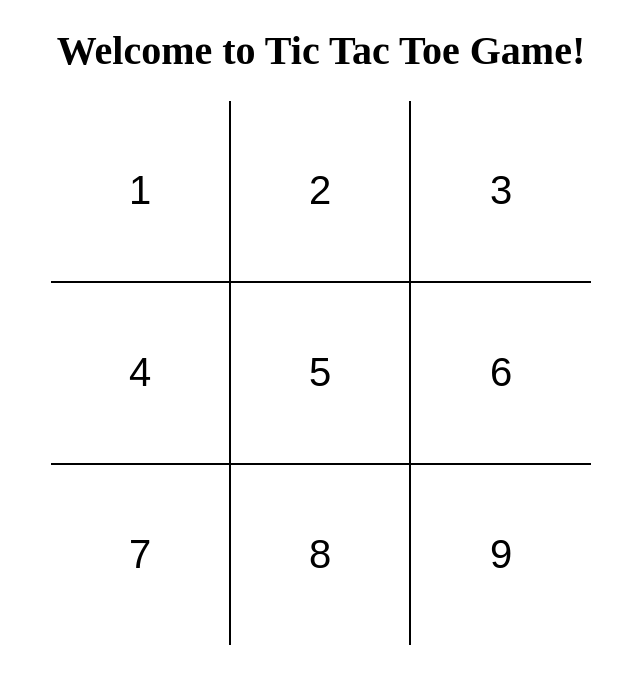
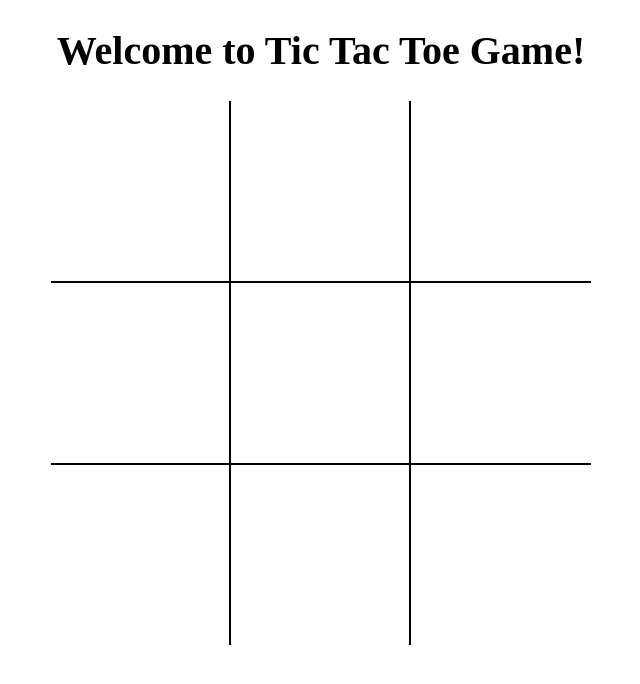
Before and after one commit to MMGGYY66/tic-tac-toe, a React (Vite) app: page / in a window 1280 px wide. Shown: the top 684 px of the page, without its empty margins (319-959 px from the left). Built offline with nearby package versions, Linux system fonts and the light colour scheme.

Commit message:
add logic to the game

```diff
--- a/src/components/Board.jsx
+++ b/src/components/Board.jsx
@@ -1,23 +1,51 @@
-import React from "react";
+import React, {useState} from "react";
 import Square from "./Square";
 
 const Board = () => {
+  const [board, setBoard] = useState(Array(9).fill(null));
+  const [isXNext, setIsXNext] = useState(false);
+
+  const handleSquareClick = (position) => {
+    if (board[position]) {
+      return;
+    }
+    setBoard(prev => {
+      return prev.map((square, index) => {
+        if (index === position) {
+          return isXNext ? 'X' : 'O';
+        }
+        return square;
+      });
+    });
+    setIsXNext(prev => !prev);
+  };
+
+  const renderSquarePos = (position) => {
+    return (<Square
+      value={board[position]}
+      onClick={() =>
+        handleSquareClick(position)
+      }
+    />
+    );
+  };
+
   return (
     <div className="board">
       <div className="board-row">
-        <Square value={1} />
-        <Square value={2} />
-        <Square value={3} />
+        {renderSquarePos(0)}
+        {renderSquarePos(1)}
+        {renderSquarePos(2)}
       </div>
       <div className="board-row">
-        <Square value={4} />
-        <Square value={5} />
-        <Square value={6} />
+        {renderSquarePos(3)}
+        {renderSquarePos(4)}
+        {renderSquarePos(5)}
       </div>
       <div className="board-row">
-        <Square value={7} />
-        <Square value={8} />
-        <Square value={9} />
+        {renderSquarePos(6)}
+        {renderSquarePos(7)}
+        {renderSquarePos(8)}
       </div>
     </div>
   )
--- a/src/components/Square.jsx
+++ b/src/components/Square.jsx
@@ -1,8 +1,8 @@
 import React from "react";
 
-const Square = ({value}) => {
+const Square = ({value, onClick}) => {
   return (
-    <button type="button" className="square">{value}</button>
+    <button type="button" className="square" onClick={onClick}>{value}</button>
   )
 }
 
```
